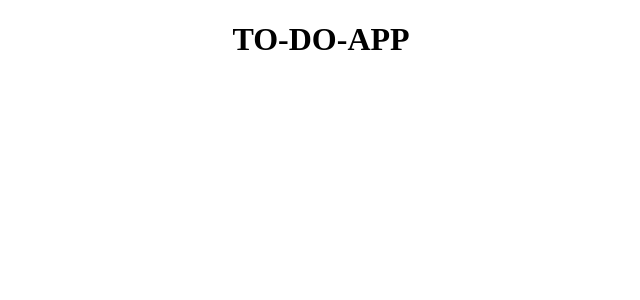
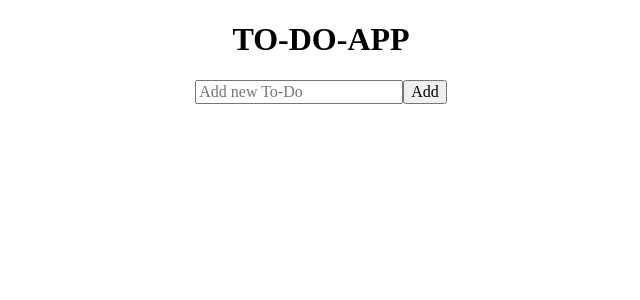
Before and after one commit to AnnaHelvetii/todo-app_react-ts, a React (Create React App) app: page / in a window 1280 px wide. Shown: the top 300 px of the page, without its empty margins (319-959 px from the left). Built offline with nearby package versions, Linux system fonts and the light colour scheme.

Commit message:
Commit_3. ToDoAddForm.

```diff
--- a/src/App.tsx
+++ b/src/App.tsx
@@ -1,23 +1,20 @@
 import React, { FC, useState } from 'react';
 import Todo from './models/Todo';
 import ToDoList from './components/ToDoList';
+import ToDoAddForm from './components/ToDoAddForm';
 import './App.css';
 
 const App: FC = () => {
 	const [todos, setTodos] = useState<Todo[]>([]);
-    const [newTodoTitle, setNewTodoTitle] = useState<string>('');
 
-    const addTodo = () => {
-        if (newTodoTitle.trim() === '') return;
-
+    const addTodo = (title: string) => {
         const newTodo: Todo = {
             id: Date.now(),
-            title: newTodoTitle,
+            title: title,
             complete: false,
         };
 
         setTodos([...todos, newTodo]);
-        setNewTodoTitle('');
     }
 
     const deleteTodo = (id: number) => {
@@ -33,6 +30,9 @@ const App: FC = () => {
 	return (
 		<div className="App">
 			<h1>TO-DO-APP</h1>
+			<ToDoAddForm
+				addToDo={addTodo}
+			/>
 			<ToDoList
 				todos={todos}
 				toggleTodoComplete={toggleTodoComplete}
--- /dev/null
+++ b/src/components/ToDoAddForm.tsx
@@ -0,0 +1,35 @@
+import React, { FC, useState } from 'react';
+
+interface ToDoAddFormProps {
+	addToDo: (title: string) => void;
+}
+
+const ToDoAddForm: FC<ToDoAddFormProps> = ({ addToDo }) => {
+	const [title, setTitle] = useState<string>('');
+
+	const handleChange = (e: React.ChangeEvent<HTMLInputElement>) => {
+		setTitle(e.target.value);
+	}
+
+	const handleSubmit = (e: React.FormEvent<HTMLFormElement>) => {
+		e.preventDefault();
+		if (title.trim()) {
+			addToDo(title);
+			setTitle('');
+		}
+	}
+
+	return (
+		<form onSubmit={handleSubmit}>
+			<input
+				type="text"
+				placeholder="Add new To-Do"
+				value={title}
+				onChange={handleChange}
+			/>
+			<button type='submit'>Add</button>
+		</form>
+	);
+}
+
+export default ToDoAddForm;
```
